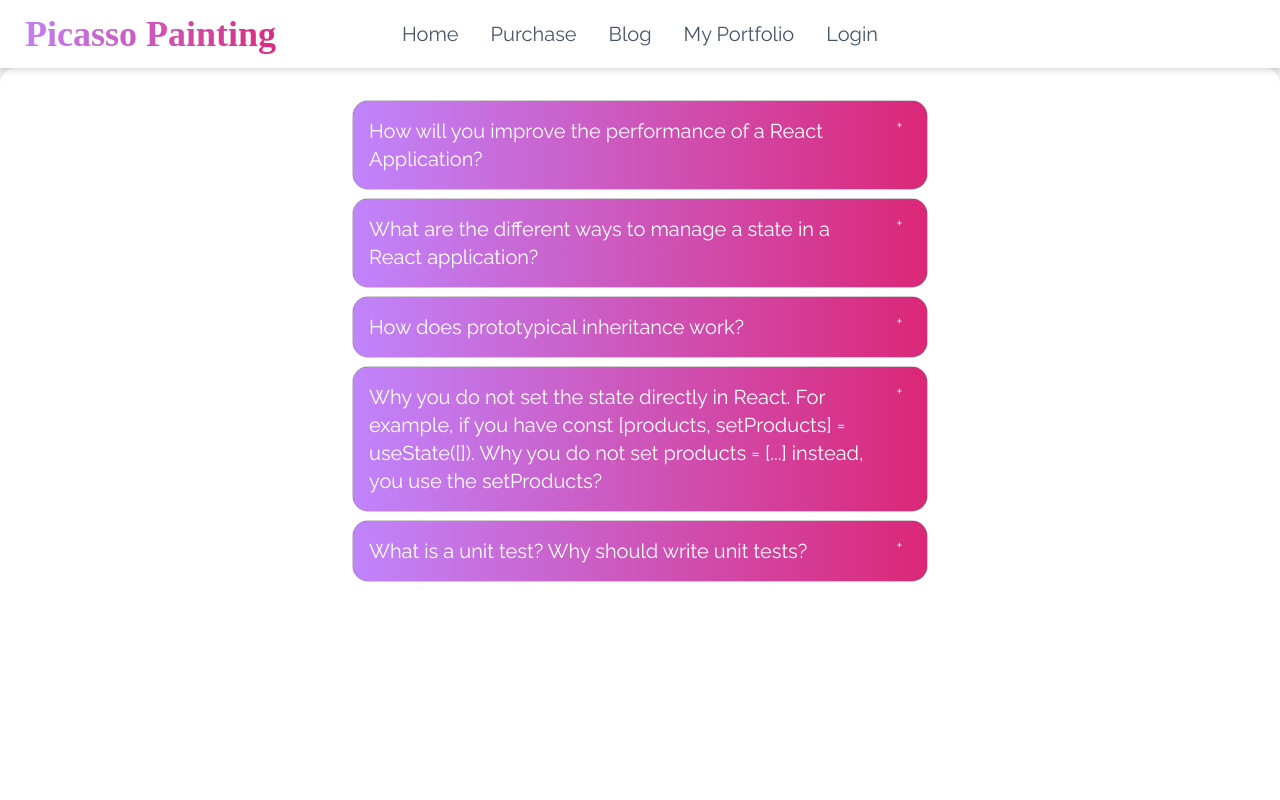
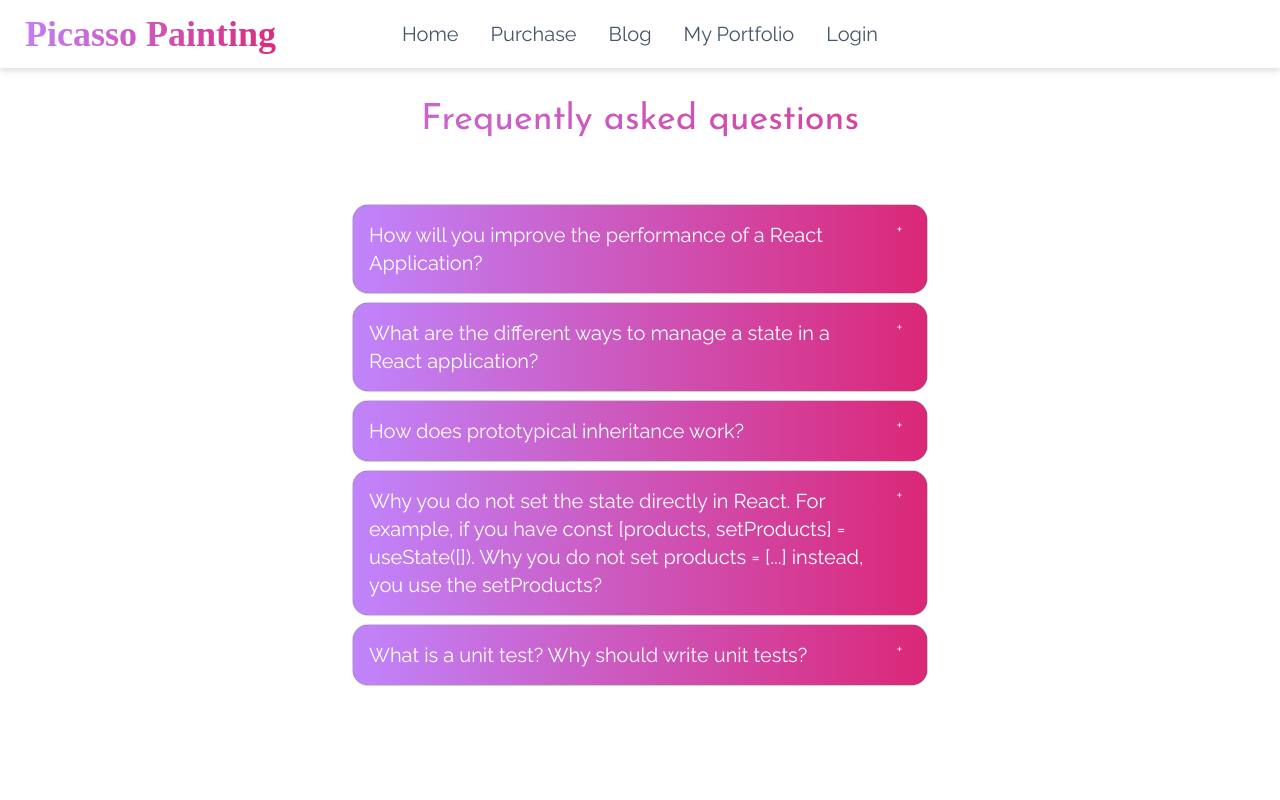
Before and after one commit to khanmohammadimran/picasso-painting, a React (Create React App) app: page /blog in a window 1280 px wide. Shown: the top 800 px of the page. Built offline with nearby package versions, Linux system fonts and the light colour scheme; no server answers; a web font is replaced by a local one.

Commit message:
Blog section work complete

```diff
--- a/src/Pages/Blogs/Blogs.js
+++ b/src/Pages/Blogs/Blogs.js
@@ -2,6 +2,8 @@ import React from 'react';
 
 const Blogs = () => {
     return (
+        <div className='bg-white'>
+            <h2 className='py-8 text-4xl font-josefin  text-center text-transparent bg-clip-text bg-gradient-to-r from-purple-400 to-pink-600'>Frequently asked questions</h2>
             <div class="card bg-base-100 font-raleway h-screen">
                 <div class="card-body w-1/2 mx-auto">
                     <div class="collapse collapse-plus border border-base-300 bg-base-100 rounded-box text-white">
@@ -53,7 +55,8 @@ const Blogs = () => {
                             <h2 className='text-xl'>What is a unit test? Why should write unit tests?</h2>
                         </div>
                         <div class="collapse-content">
-                        <p className='text-black p-2'>React render a virtual DOM at the behind and it has a copy of the old virtual DOM and the updated one, for this we should not update the state directly, so we can have two different object references in memory, we have both old virtual DOM as well as the new virtual DOM setState, and React. useState create queues for React core to update the state object of a React component. So the process to update React state is asynchronous for performance reasons. That's why changes don't feel immediately.</p>
+                            <p className='text-black p-2'>UNIT testing is used for software testing where every single units or components are tested. The main purpose of UNIT testing for validating code and perfoms. This testing is run during the development of an application. UNIT testing is very imporntant for software developers for saving time and minimal during test. Unit tests help to fix bugs early in the development also it helps the developers to understand the code.</p>
+                        </div>
                     </div>
                 </div>
             </div>
```
Lines whose indentation alone changed are shown as unchanged.
